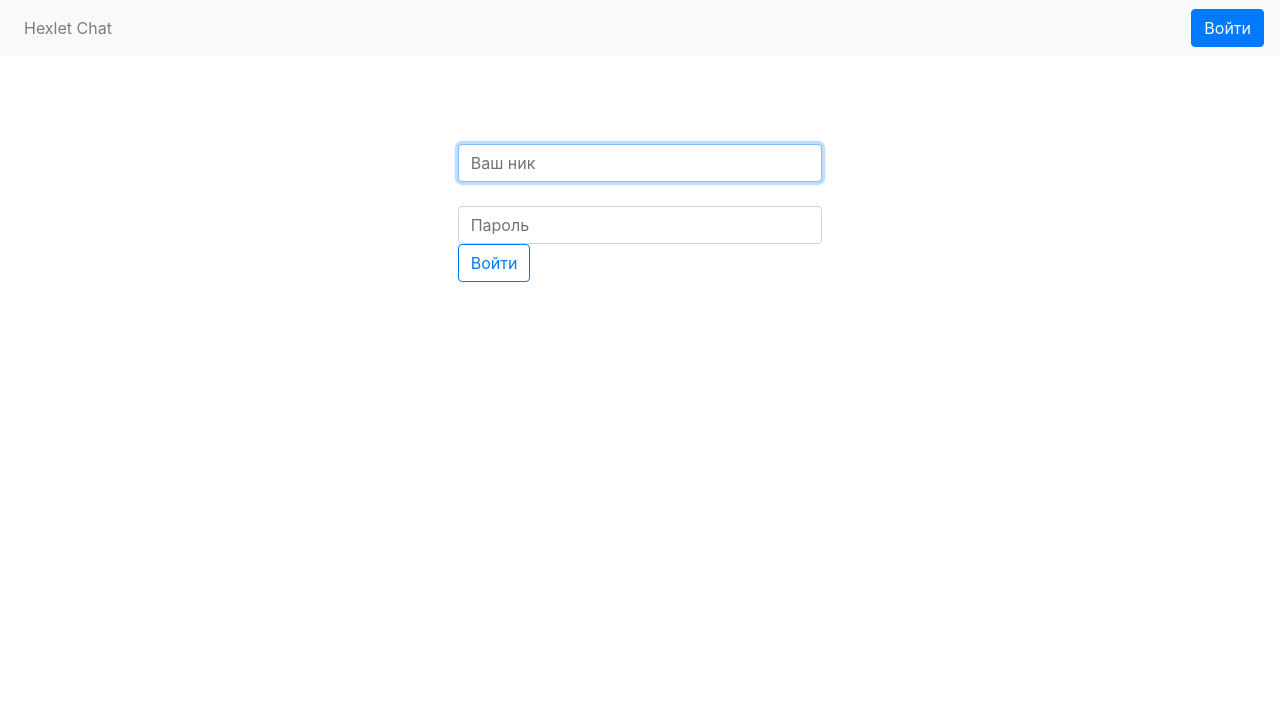
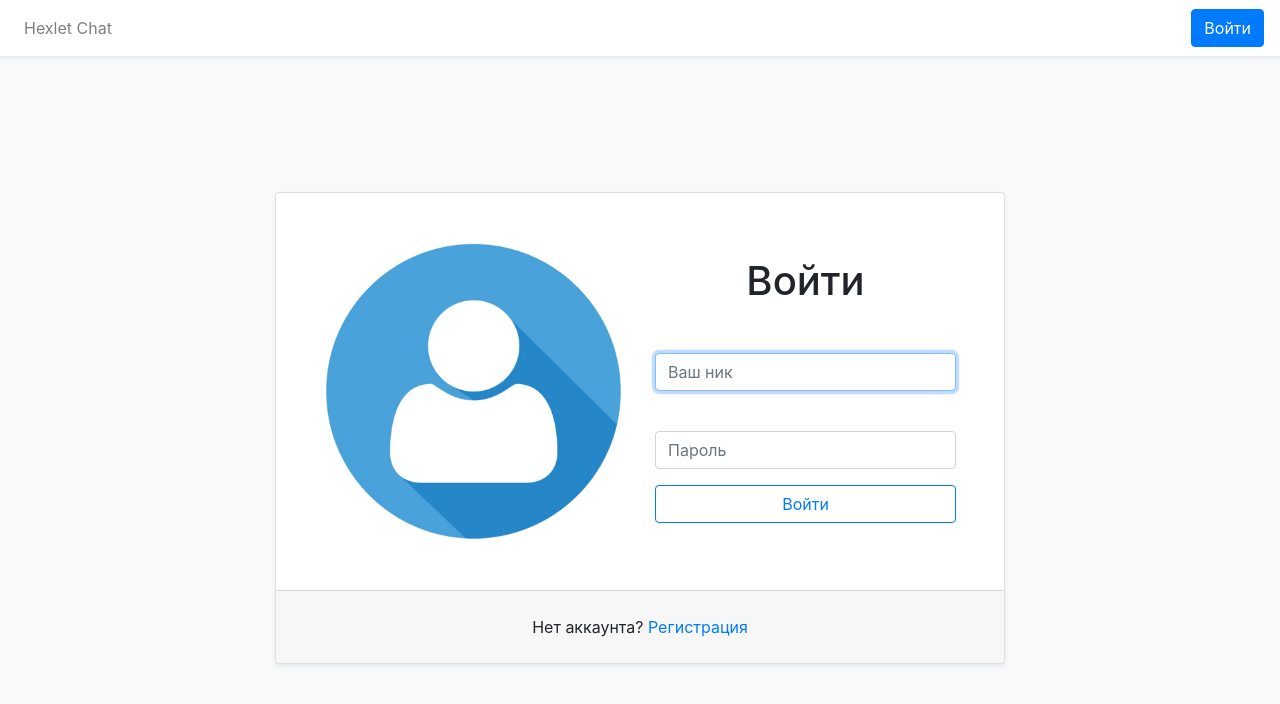
Before and after one commit to Syusina/frontend-project-12, a React (Create React App) app in the folder frontend/: page /login in a window 1280 px wide. Shown: the top 704 px of the page. Built offline with nearby package versions, Linux system fonts and the light colour scheme; the HTML template or start-up script is replaced by a standard one.

Commit message:
correction components

```diff
--- a/frontend/public/index.html
+++ b/frontend/public/index.html
@@ -1,37 +1,24 @@
 <!DOCTYPE html>
-<html lang="en">
+<html class="h-100" lang="en">
   <head>
     <meta charset="utf-8" />
-    <link rel="icon" href="%PUBLIC_URL%/favicon.ico" />
     <meta name="viewport" content="width=device-width, initial-scale=1" />
     <meta name="theme-color" content="#000000" />
     <meta
       name="description"
-      content="Web site created using create-react-app"
+      content="Chat"
     />
-    <link rel="apple-touch-icon" href="%PUBLIC_URL%/logo192.png" />
-    <!--
-      manifest.json provides metadata used when your web app is installed on a
-      user's mobile device or desktop. See https://developers.google.com/web/fundamentals/web-app-manifest/
-    -->
-    <link rel="manifest" href="%PUBLIC_URL%/manifest.json" />
-    <!--
-      Notice the use of %PUBLIC_URL% in the tags above.
-      It will be replaced with the URL of the `public` folder during the build.
-      Only files inside the `public` folder can be referenced from the HTML.
-
-      Unlike "/favicon.ico" or "favicon.ico", "%PUBLIC_URL%/favicon.ico" will
-      work correctly both with client-side routing and a non-root public URL.
-      Learn how to configure a non-root public URL by running `npm run build`.
-    -->
-    <title>React App</title>
+    <title>Chat</title>
     <!-- Bootstrap CSS -->
     <link rel="stylesheet" href="https://cdn.jsdelivr.net/npm/bootstrap@4.6.0/dist/css/bootstrap.min.css"
     integrity="sha384-B0vP5xmATw1+K9KRQjQERJvTumQW0nPEzvF6L/Z6nronJ3oUOFUFpCjEUQouq2+l" crossorigin="anonymous">
   </head>
-  <body>
+  <body class="h-100 bg-light">
     <noscript>You need to enable JavaScript to run this app.</noscript>
-    <div id="root"></div>
+    <div class="h-100">
+      <div id="root" class="h-100"></div>
+    </div>
+
     <!--
       This HTML file is a template.
       If you open it directly in the browser, you will see an empty page.
--- a/frontend/src/App.js
+++ b/frontend/src/App.js
@@ -1,5 +1,5 @@
 /* eslint-disable react/jsx-no-constructed-context-values */
-import React, { useState } from 'react';
+import React from 'react';
 import {
   BrowserRouter as Router,
   Routes,
@@ -11,32 +11,14 @@
 import Chat from './Components/Chat.jsx';
 import PageNotFound from './Components/PageNotFound.jsx';
 import PrivateRoute from './Components/PrivateRoute.jsx';
-import AuthContext from './context/AuthContext.jsx';
 import AuthButton from './Components/AuthButton.jsx';
-import { propTypes } from 'react-bootstrap/esm/Image.js';
-
-const AuthProvider = ({ children }) => {
-  const [loggedIn, setLoggedIn] = useState(false);
-  const logIn = () => setLoggedIn(true);
-  const logOut = () => {
-    localStorage.removeItem('userId');
-    setLoggedIn(false);
-  };
-  return (
-    <AuthContext.Provider value={{ loggedIn, logIn, logOut }}>
-      {children}
-    </AuthContext.Provider>
-  );
-};
-
-AuthProvider.propTypes = {
-  children: propTypes.node,
-};
+import AuthProvider from './Components/AuthProvider.jsx';
 
 const App = () => (
   <AuthProvider>
+    <div className="d-flex flex-column h-100">
     <Router>
-      <Navbar bg="light" expand="lg">
+      <Navbar bg="white" expand="lg" className="shadow-sm">
         <Nav className="mr-auto">
           <Nav.Link as={Link} to="/">Hexlet Chat</Nav.Link>
         </Nav>
@@ -55,6 +37,7 @@
           />
         </Routes>
     </Router>
+    </div>
   </AuthProvider>
 );
 
--- /dev/null
+++ b/frontend/src/Components/AuthProvider.jsx
@@ -0,0 +1,23 @@
+import React, { useState } from 'react';
+import { propTypes } from 'react-bootstrap/esm/Image.js';
+import AuthContext from '../context/AuthContext';
+
+const AuthProvider = ({ children }) => {
+  const [loggedIn, setLoggedIn] = useState(false);
+  const logIn = () => setLoggedIn(true);
+  const logOut = () => {
+    localStorage.removeItem('userId');
+    setLoggedIn(false);
+  };
+  return (
+    <AuthContext.Provider value={{ loggedIn, logIn, logOut }}>
+      {children}
+    </AuthContext.Provider>
+  );
+};
+
+AuthProvider.propTypes = {
+  children: propTypes.node,
+};
+
+export default AuthProvider;
--- a/frontend/src/Components/Chat.jsx
+++ b/frontend/src/Components/Chat.jsx
@@ -1,45 +1,15 @@
 import React from 'react';
-import { Button, Container, Row } from 'react-bootstrap';
+import { Container, Row } from 'react-bootstrap';
 import Channels from './Channels';
+import Messages from './Messages';
 
 const Chat = () => {
   return (
     <Container className="h-100 my-4 overflow-hidden rounded shadow">
       <Row className="h-100 bg-white flex-md-row">
-      <Channels></Channels>
-
-        {/* Сообщения начало */}
-        <div className="col p-0 h-100">
-           <div className="d-flex flex-column h-100">
-            <div className="bg-light mb-4 p-3 shadow-sm small">
-              <p className="m-0"><b># general</b></p>
-              <span className="text-muted">4 сообщения</span>
-             </div>
-            <div id="messages-box" className="chat-messages overflow-auto px-5 ">
-              <div className="text-break mb-2"><b>admin</b>: xcvb</div>
-              <div className="text-break mb-2"><b>admin</b>: sdfg</div>
-               <div className="text-break mb-2"><b>admin</b>: sdfvg</div><div className="text-break mb-2"><b>admin</b>: xscv</div>
-             </div>
-              <div className="mt-auto px-5 py-3">
-               <form noValidate="" className="py-1 border rounded-2">
-                <div className="input-group has-validation">
-                  <input name="body" aria-label="Новое сообщение" placeholder="Введите сообщение..." className="border-0 p-0 ps-2 form-control" value=""/>
-                  <Button type="submit" disabled="" className="btn-group-vertical">
-                    <svg xmlns="http://www.w3.org/2000/svg" viewBox="0 0 16 16" width="20" height="20" fill="currentColor">
-                    <path fillRule="evenodd" d="M15 2a1 1 0 0 0-1-1H2a1 1 0 0 0-1 1v12a1 1 0 0 0 1 1h12a1 1 0 0 0 1-1V2zM0 2a2 2 0 0 1 2-2h12a2 2 0 0 1 2 2v12a2 2 0 0 1-2 2H2a2 2 0 0 1-2-2V2zm4.5 5.5a.5.5 0 0 0 0 1h5.793l-2.147 2.146a.5.5 0 0 0 .708.708l3-3a.5.5 0 0 0 0-.708l-3-3a.5.5 0 1 0-.708.708L10.293 7.5H4.5z"></path></svg>
-                    <span className="visually-hidden">
-                      {/* Отправить */}
-                      </span>
-                  </Button>
-                 </div>
-               </form>
-             </div>
-           </div>
-        </div>
-         {/* Сообщения конец */}
-
+        <Channels />
+        <Messages />
        </Row>
-      <div className="Toastify"></div>
     </Container>
   );
 };
--- a/frontend/src/Components/LoginPage.jsx
+++ b/frontend/src/Components/LoginPage.jsx
@@ -1,13 +1,13 @@
 import axios from 'axios';
 import React, { useEffect, useRef, useState } from 'react';
 import { useFormik } from 'formik';
-import { Button, Form } from 'react-bootstrap';
-import { useLocation, useNavigate } from 'react-router-dom';
+import { Button, Form, Container, Row, Col, Card } from 'react-bootstrap';
+import { useLocation, useNavigate, Link } from 'react-router-dom';
 import useAuth from '../hooks/useAuth.jsx';
 import routes from '../routes.js';
+import Login from '../img/Login.jpeg';
 
 const LoginPage = () => {
-
   const auth = useAuth();
   const [authFailed, setAuthFailed] = useState(false);
   const inputRef = useRef();
@@ -44,12 +44,18 @@
   });
 
   return (
-    <div className="container-fluid">
-      <div className="row justify-content-center pt-5">
-        <div className="col-sm-4">
-          <Form onSubmit={formik.handleSubmit} className="p-3">
+    <Container className="container-fluid h-100">
+      <Row className="justify-content-center align-content-center h-100">
+        <Col className="col-12 col-md-8 col-xxl-6">
+          <Card className="shadow-sm">
+            <Card.Body className="row p-5">
+              <Col className="col-12 col-md-6 d-flex align-items-center justify-content-center">
+                <Card.Img className="rounded-circle" alt="Picture" src={Login} />
+              </Col>
+            <Form onSubmit={formik.handleSubmit} className="col-12 col-md-6 mt-3 mt-mb-0">
+            <h1 className="text-center mb-4">Войти</h1>
               <fieldset disabled={formik.isSubmitting}>
-              <Form.Group>
+                <Form.Group className="form-floating mb-3">
                   <Form.Label htmlFor="username"></Form.Label>
                   <Form.Control
                     onChange={formik.handleChange}
@@ -63,7 +69,7 @@
                     ref={inputRef}
                   />
                 </Form.Group>
-              <Form.Group>
+                <Form.Group className="form-floating mb-3">
                   <Form.Label htmlFor="password"></Form.Label>
                   <Form.Control
                     type="password"
@@ -78,12 +84,22 @@
                   />
                   <Form.Control.Feedback type="invalid">the username or password is incorrect</Form.Control.Feedback>
                 </Form.Group>
-              <Button type="submit" variant="outline-primary">Войти</Button>
+                <Button type="submit" disabled={formik.isSubmitting} className="w-100 mb-3" variant="outline-primary">Войти</Button>
               </fieldset>
             </Form>
+            </Card.Body>
+            <Card.Footer className="p-4">
+              <div className="text-center">
+                <span>Нет аккаунта? </span>
+                <Link to="/">
+                  Регистрация
+                </Link>
               </div>
-      </div>
-    </div>
+            </Card.Footer>
+          </Card>
+        </Col>
+      </Row>
+    </Container>
   );
 };
 
--- a/frontend/src/Components/MainPage.jsx
+++ /dev/null
@@ -1,5 +0,0 @@
-import React from 'react';
-
-const MainPage = () => <p>Добро пожаловать</p>;
-
-export default MainPage;
--- /dev/null
+++ b/frontend/src/Components/Messages.jsx
@@ -0,0 +1,37 @@
+import React from 'react';
+import { Col, Button } from 'react-bootstrap';
+
+const Messages = () => {
+  return (
+    <Col className="p-0 h-100">
+      <div className="d-flex flex-column h-100">
+        <div className="bg-light mb-4 p-3 shadow-sm small">
+          <p className="m-0"><b># general</b></p>
+          <span className="text-muted">4 сообщения</span>
+        </div>
+      <div id="messages-box" className="chat-messages overflow-auto px-5 ">
+        <div className="text-break mb-2"><b>admin</b>: xcvb</div>
+          <div className="text-break mb-2"><b>admin</b>: sdfg</div>
+            <div className="text-break mb-2"><b>admin</b>: sdfvg</div><div className="text-break mb-2"><b>admin</b>: xscv</div>
+            </div>
+          <div className="mt-auto px-5 py-3">
+            <form noValidate="" className="py-1 border rounded-2">
+              <div className="input-group has-validation">
+                <input name="body" aria-label="Новое сообщение" placeholder="Введите сообщение..." className="border-0 p-0 ps-2 form-control" value=""/>
+                <Button type="submit" disabled="" className="btn-group-vertical">
+                  <svg xmlns="http://www.w3.org/2000/svg" viewBox="0 0 16 16" width="20" height="20" fill="currentColor">
+                    <path fillRule="evenodd" d="M15 2a1 1 0 0 0-1-1H2a1 1 0 0 0-1 1v12a1 1 0 0 0 1 1h12a1 1 0 0 0 1-1V2zM0 2a2 2 0 0 1 2-2h12a2 2 0 0 1 2 2v12a2 2 0 0 1-2 2H2a2 2 0 0 1-2-2V2zm4.5 5.5a.5.5 0 0 0 0 1h5.793l-2.147 2.146a.5.5 0 0 0 .708.708l3-3a.5.5 0 0 0 0-.708l-3-3a.5.5 0 1 0-.708.708L10.293 7.5H4.5z"></path>
+                  </svg>
+                  <span className="visually-hidden">
+                  {/* Отправить */}
+                  </span>
+                </Button>
+              </div>
+            </form>
+          </div>
+      </div>
+    </Col>
+  );
+};
+
+export default Messages;
```
Also changed, not shown: frontend/src/img/Login.jpeg (added). Lines whose indentation alone changed are shown as unchanged.
